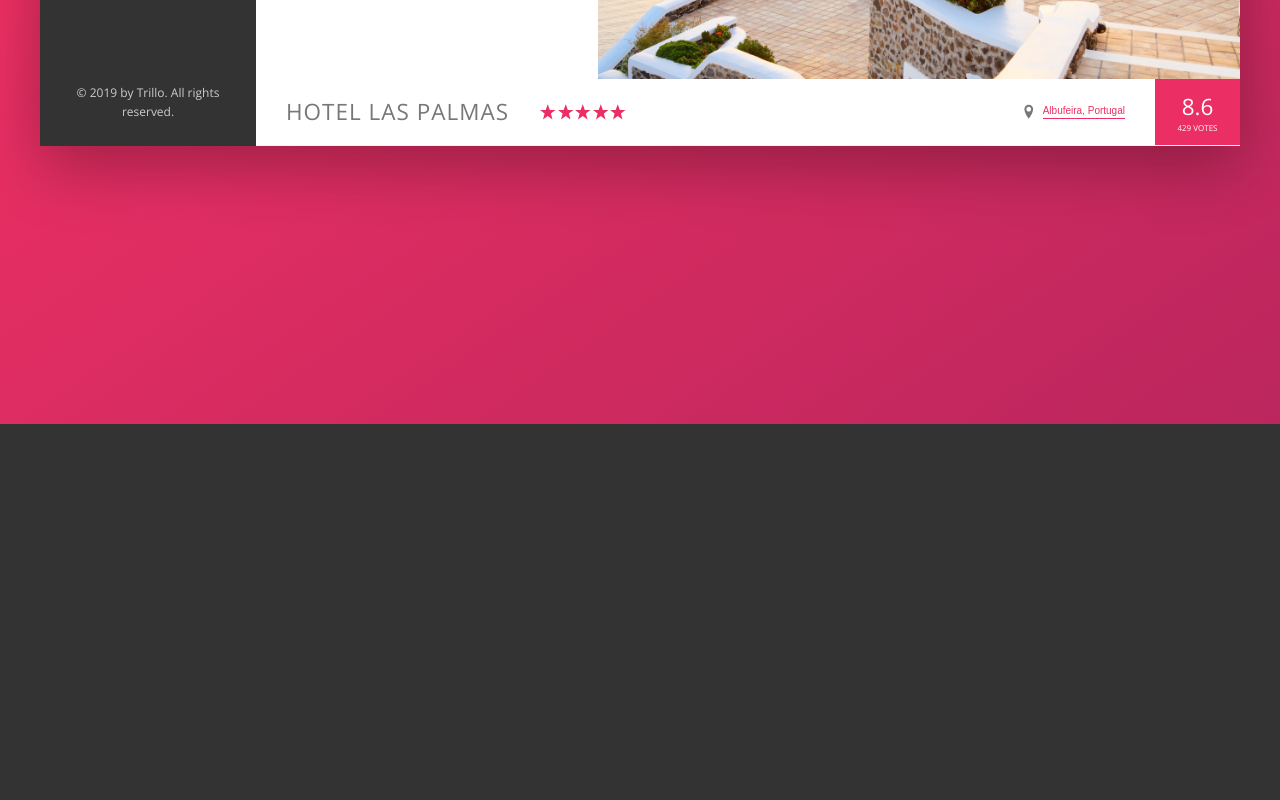
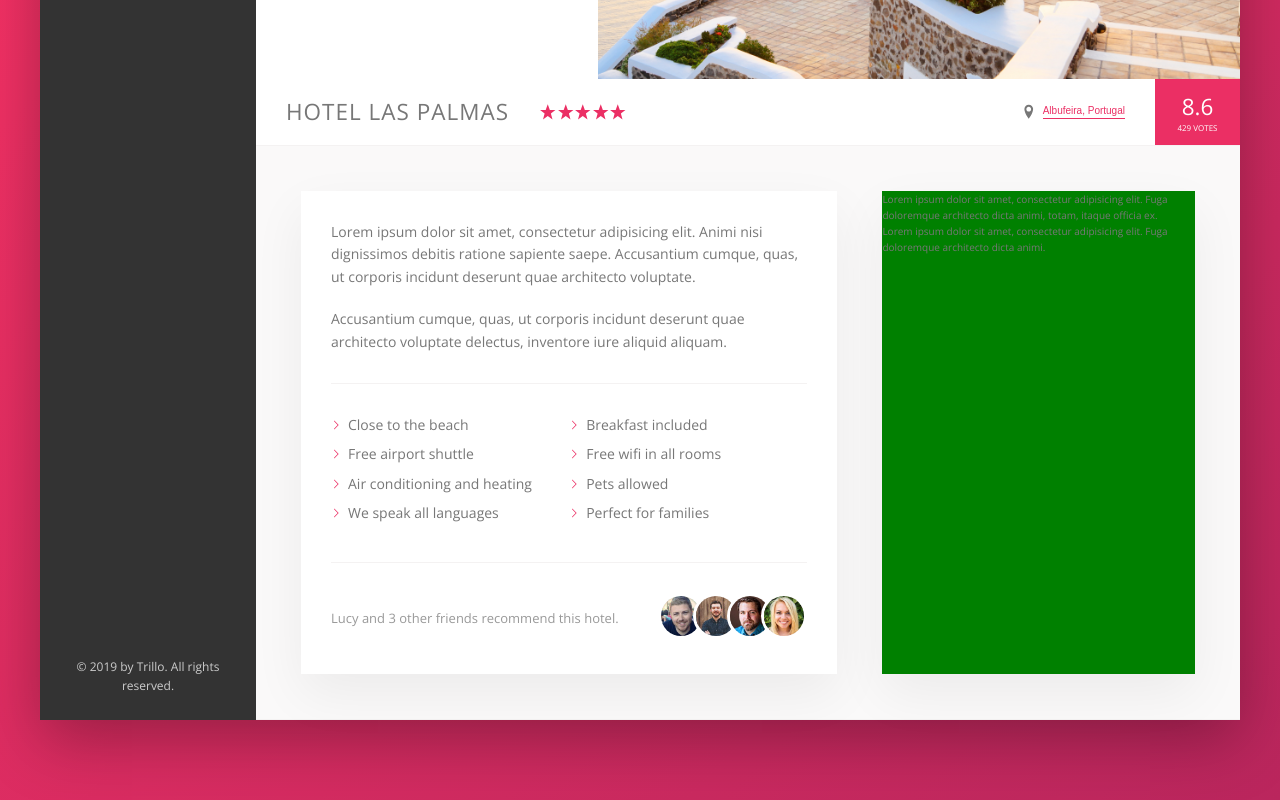
Before and after one commit to bugdlr/Trillo, a website: page index.html in a window 1280 px wide. Shown: the part 456-1256 px from the top of the page. Before the commit the page ends 880 px from the top, so only its background shows below. Drawn offline with nearby package versions, Linux system fonts and the light colour scheme.

Commit message:
build description section

```diff
--- a/index.html
+++ b/index.html
@@ -129,6 +129,42 @@
 
               </div>
             </div>
+
+            <div class="detail">
+              <div class="description">
+                <p class="paragraph">
+                  Lorem ipsum dolor sit amet, consectetur adipisicing elit. Animi nisi dignissimos debitis ratione sapiente saepe. Accusantium cumque, quas, ut corporis incidunt deserunt quae architecto voluptate.
+                </p>
+                <p class="paragraph">
+                  Accusantium cumque, quas, ut corporis incidunt deserunt quae architecto voluptate delectus, inventore iure aliquid aliquam.
+                </p>
+                <ul class="list">
+                  <li class="list__item">Close to the beach</li>
+                  <li class="list__item">Breakfast included</li>
+                  <li class="list__item">Free airport shuttle</li>
+                  <li class="list__item">Free wifi in all rooms</li>
+                  <li class="list__item">Air conditioning and heating</li>
+                  <li class="list__item">Pets allowed</li>
+                  <li class="list__item">We speak all languages</li>
+                  <li class="list__item">Perfect for families</li>
+                </ul>
+                <div class="recommend">
+                  <p class="recommend_count">
+                    Lucy and 3 other friends recommend this hotel.
+                  </p>
+                  <div class="recommend_friends">
+                    <img src="img/user-3.jpg" alt="friend 1" class="recommend__photo">
+                    <img src="img/user-4.jpg" alt="friend 2" class="recommend__photo">
+                    <img src="img/user-5.jpg" alt="friend 3" class="recommend__photo">
+                    <img src="img/user-6.jpg" alt="friend 4" class="recommend__photo">
+                  </div>
+                </div>
+              </div>
+              <div class="user-reviews">
+                <p class="review-1">Lorem ipsum dolor sit amet, consectetur adipisicing elit. Fuga doloremque architecto dicta animi, totam, itaque officia ex.</p>
+                <p class="review-2">Lorem ipsum dolor sit amet, consectetur adipisicing elit. Fuga doloremque architecto dicta animi.</p>
+              </div>
+            </div>
           </div>
         </div>
       </div>
--- a/sass/_base.scss
+++ b/sass/_base.scss
@@ -31,6 +31,9 @@
   --color-grey-dark-3: #999;
 
   --shadow-dark: 0 2rem 6rem rgba(0,0,0,.3);
+  --shadow-light: 0 2rem 5rem rgba(0,0,0,.06);
+
+  --line: 1px solid var(--color-grey-light-2);
 
 }
 
--- a/sass/_components.scss
+++ b/sass/_components.scss
@@ -188,7 +188,6 @@
 }
 
 // gallery
-
 .gallery {
   display: flex;
 
@@ -199,11 +198,10 @@
 }
 
 // Hotel overview
-
 .overview {
   display: flex;
   align-items: center;
-  border-bottom: 1px solid var(--color-grey-light-2);
+  border-bottom: var(--line);
 
   &__heading {
     font-size: 2.25rem;
@@ -262,7 +260,6 @@
 
 
 // button inline
-
 .btn-inline {
   border: none;
   color: var(--color-primary);
@@ -300,3 +297,73 @@
     box-shadow: none;
   }
 }
+
+// paragraph
+.paragraph:not(:last-of-type) {
+  margin-bottom: 2rem;
+}
+
+// list
+.list {
+  margin: 3rem 0;
+  padding: 3rem 0;
+  list-style: none;
+  border-top: var(--line);
+  border-bottom: var(--line);
+  display: flex;
+  flex-wrap: wrap;
+
+  &__item {
+    flex: 0 0 50%;
+    margin-bottom: .7rem;
+  }
+
+  &__item::before {
+    content: "";
+    display: inline-block;
+    height: 1rem;
+    width: 1rem;
+    margin-right: .7rem;
+
+    // older browsers
+    // background-image: url("../img/chevron-thin-right.svg");
+    // background-size: cover;
+
+    // newer browsers -masks
+    background-color: var(--color-primary);
+    -webkit-mask-image: url("../img/chevron-thin-right.svg");
+    -webkit-mask-size: cover;
+
+  }
+}
+
+
+
+// recommend
+.recommend {
+  font-size: 1.3rem;
+  color: var(--color-grey-dark-3);
+  display: flex;
+  justify-content: space-between;
+  align-items: center;
+
+  &__count {
+
+  }
+
+  &__friends {
+
+  }
+
+  &__photo {
+    height: 4rem;
+    width: 4rem;
+    border-radius: 50%;
+    border: 3px solid #fff;
+    box-sizing: content-box;
+
+    &:not(:last-child) {
+      margin-right: -1.5rem;
+    }
+  }
+}
--- a/sass/_layout.scss
+++ b/sass/_layout.scss
@@ -9,7 +9,7 @@
   font-size: 1.4rem;
   height: 7rem;
   background-color: #fff;
-  border-bottom: 1px solid var(--color-grey-light-2);
+  border-bottom: var(--line);
   display: flex;
   justify-content: space-between;
   align-items: center;
@@ -31,3 +31,28 @@
   background-color: #fff;
   flex: 1;
 }
+
+
+.detail {
+  display: flex;
+  padding: 4.5rem;
+  background-color: var(--color-grey-light-1);
+  border-bottom: var(--line);
+}
+
+.description {
+  font-size: 1.4rem;
+  background-color: #fff;
+  box-shadow: var(--shadow-light);
+  flex: 0 0 60%;
+  margin-right: 4.5rem;
+  padding: 3rem;
+
+}
+
+.user-reviews {
+  background-color: green;
+  flex: 1;
+  box-shadow: var(--shadow-light);
+
+}
```
Also changed, not shown: css/style.css.
